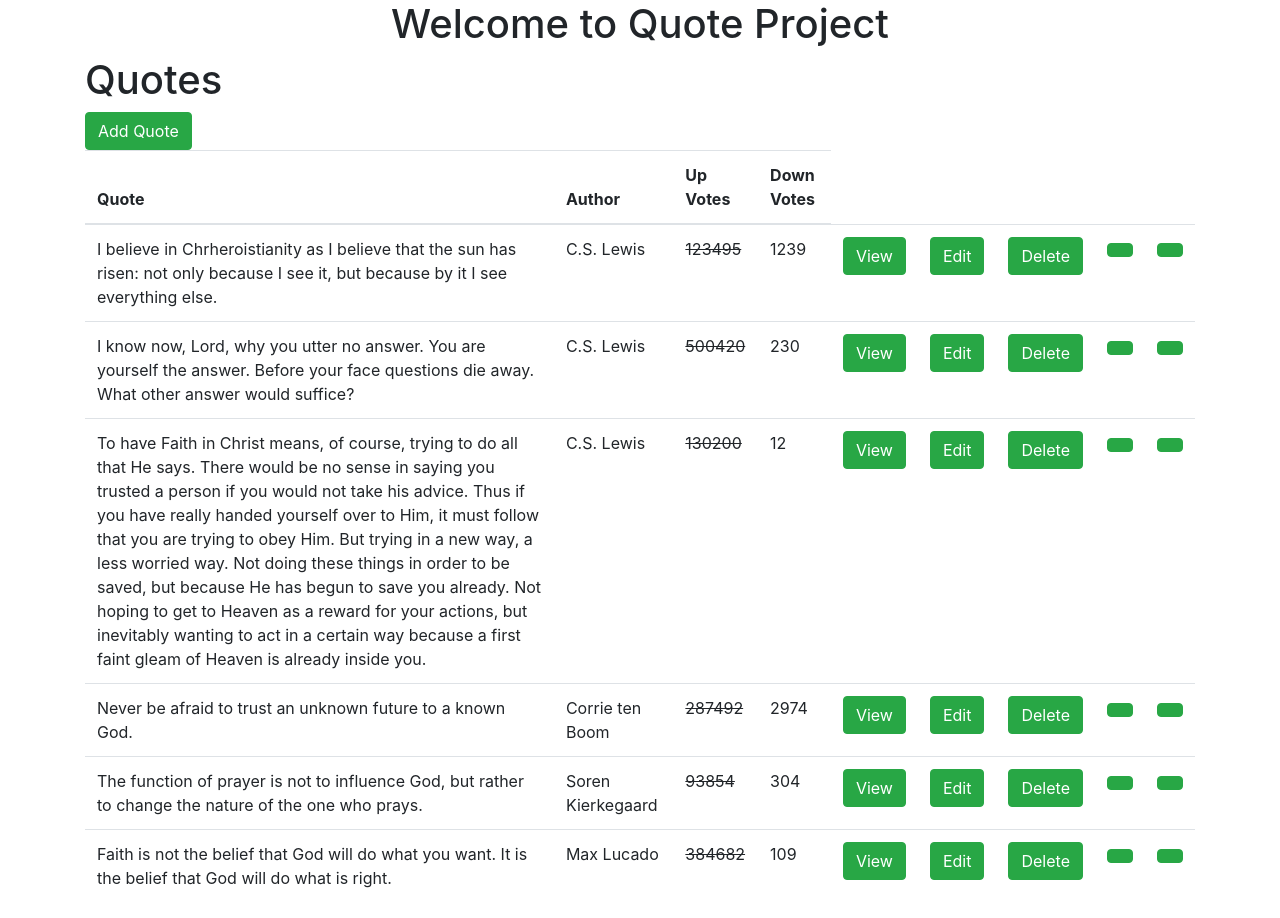
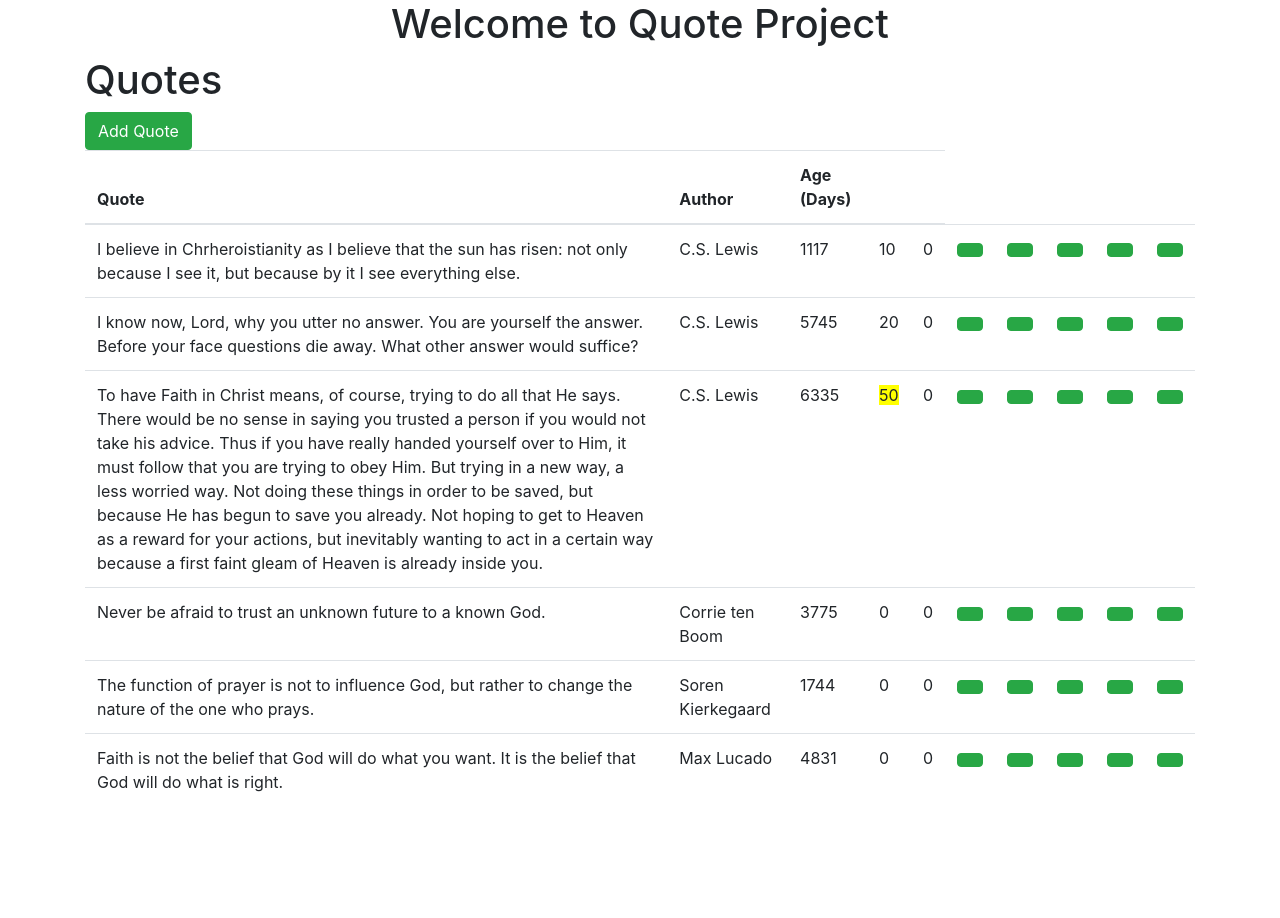
Before and after one commit to fevenMwoldu/Quotes-Project, an Angular app: page / in a window 1280 px wide. After the commit the page ends 822 px from the top, so only its background shows below. Built offline with nearby package versions, Linux system fonts and the light colour scheme.

Commit message:
generated custome directives that highlights the one with the maximum votes  and generated pipes that calculates the time passed sice the quote was created

```diff
--- a/src/app/app.module.ts
+++ b/src/app/app.module.ts
@@ -7,6 +7,7 @@ import { QuoteFormComponent } from './quote-form/quote-form.component';
 import { QuotesComponent } from './quotes/quotes.component';
 import { QuoteDetailsComponent } from './quote-details/quote-details.component';
 import { HighlightDirective } from './highlight.directive';
+import { DateCountPipe } from './date-count.pipe';
 
 @NgModule({
   declarations: [
@@ -14,7 +15,8 @@ import { HighlightDirective } from './highlight.directive';
     QuoteFormComponent,
     QuotesComponent,
     QuoteDetailsComponent,
-    HighlightDirective
+    HighlightDirective,
+    DateCountPipe
   ],
   imports: [
     BrowserModule,
--- /dev/null
+++ b/src/app/date-count.pipe.ts
@@ -0,0 +1,13 @@
+import { Pipe, PipeTransform } from '@angular/core';
+
+@Pipe({
+  name: 'dateCount'
+})
+export class DateCountPipe implements PipeTransform {
+
+  transform(createdOn: Date, args?: any): number {
+    let now: Date = new Date();
+    return Math.floor((Date.UTC(now.getFullYear(), now.getMonth(), now.getDate()) - Date.UTC(createdOn.getFullYear(), createdOn.getMonth(), createdOn.getDate())) / 86400000);
+  }
+
+}
--- a/src/app/highlight.directive.ts
+++ b/src/app/highlight.directive.ts
@@ -1,16 +1,20 @@
-import { Directive,ElementRef} from '@angular/core';
+import { Directive,ElementRef, Input, OnInit} from '@angular/core';
 import { Quote } from './quote';
 
 
 @Directive({
   selector: '[appHighlight]'
 })
-export class HighlightDirective {
+export class HighlightDirective implements OnInit {
+
+  @Input('appHighlight') highlight: boolean;
+  private defaultColor;
 
   constructor(private elem:ElementRef) {
-
-
-    this.elem.nativeElement.style.textDecoration='line-through';
+    this.defaultColor =  this.elem.nativeElement.style.backgroundColor;
    }
 
+   ngOnInit(): void {
+    this.elem.nativeElement.style.backgroundColor= this.highlight === true ? 'yellow' : this.defaultColor;
+  }
 }
--- a/src/app/quote-form/quote-form.component.ts
+++ b/src/app/quote-form/quote-form.component.ts
@@ -15,7 +15,8 @@ export class QuoteFormComponent implements OnInit {
     author: '',
     submittedBy: '',
     upVotes: 0,
-    downVotes: 0
+    downVotes: 0,
+    createdOn: new Date()
   };
 
   quotes: Quote[] = [
@@ -24,37 +25,43 @@ export class QuoteFormComponent implements OnInit {
       author: 'C.S. Lewis',
       submittedBy: 'Simon Ogbamichael',
       upVotes: 123495,
-      downVotes: 1239
+      downVotes: 1239,
+      createdOn: new Date()
     }, {
       description: 'I know now, Lord, why you utter no answer. You are yourself the answer. Before your face questions die away. What other answer would suffice?',
       author: 'C.S. Lewis',
       submittedBy: 'Simon Ogbamichael',
       upVotes: 500420,
-      downVotes: 230
+      downVotes: 230,
+      createdOn: new Date()
     }, {
       description: 'To have Faith in Christ means, of course, trying to do all that He says. There would be no sense in saying you trusted a person if you would not take his advice. Thus if you have really handed yourself over to Him, it must follow that you are trying to obey Him. But trying in a new way, a less worried way. Not doing these things in order to be saved, but because He has begun to save you already. Not hoping to get to Heaven as a reward for your actions, but inevitably wanting to act in a certain way because a first faint gleam of Heaven is already inside you.',
       author: 'C.S. Lewis',
       submittedBy: 'Simon Ogbamichael',
       upVotes: 130200,
-      downVotes: 12
+      downVotes: 12,
+      createdOn: new Date()
     }, {
       description: 'Never be afraid to trust an unknown future to a known God.',
       author: 'Corrie ten Boom',
       submittedBy: 'Simon Ogbamichael',
       upVotes: 287492,
-      downVotes: 2974
+      downVotes: 2974,
+      createdOn: new Date()
     }, {
       description: 'The function of prayer is not to influence God, but rather to change the nature of the one who prays.',
       author: 'Soren Kierkegaard',
       submittedBy: 'Simon Ogbamichael',
       upVotes: 93854,
-      downVotes: 304
+      downVotes: 304,
+      createdOn: new Date()
     }, {
       description: 'Faith is not the belief that God will do what you want. It is the belief that God will do what is right.',
       author: 'Max Lucado',
       submittedBy: 'Simon Ogbamichael',
       upVotes: 384682,
-      downVotes: 109
+      downVotes: 109,
+      createdOn: new Date()
     }
   ];
 
@@ -66,7 +73,8 @@ export class QuoteFormComponent implements OnInit {
       author: '',
       submittedBy: '',
       upVotes: 0,
-      downVotes: 0
+      downVotes: 0,
+      createdOn: new Date()
     };
   }
 
@@ -81,7 +89,8 @@ export class QuoteFormComponent implements OnInit {
       author: '',
       submittedBy: '',
       upVotes: 0,
-      downVotes: 0
+      downVotes: 0,
+      createdOn: new Date()
     };
 
     this.addQuoteButtonStatus = false;
--- a/src/app/quotes/quotes.component.html
+++ b/src/app/quotes/quotes.component.html
@@ -13,19 +13,25 @@
                 <tr>
                     <th>Quote</th>
                     <th>Author</th>
-                    <th>Up Votes</th>
-                    <th>Down Votes</th>
+                    <th>Age (Days)</th>
+                    <th><i class="fas fa-thumbs-up"></i></th>
+                    <th><i class="fas fa-thumbs-down"></i></th>
                 </tr>
             </thead>
             <tbody>
                 <tr *ngFor="let quote of quotes">
                     <td>{{quote.description}}</td>
                     <td>{{quote.author}}</td>
-                    <td appHighlight>{{quote.upVotes}}</td>
+                    <td>{{quote.createdOn | dateCount}}</td>
+
+                    <td><span [appHighlight]="quote.upVotes === maxUpVotes">{{quote.upVotes}}</span></td>
+
                     <td>{{quote.downVotes}}</td>
-                    <td><button type="button" class="btn btn-success" (click)="onSelect(quote)">View</button></td>
-                    <td><button type="button" class="btn btn-success" (click)="onSelect(quote)">Edit</button></td>
-                    <td><button type="button" class="btn btn-success" (click)="onDelete(quote)">Delete</button></td>
+
+
+                    <td><button type="button" class="btn btn-success" (click)="onSelect(quote)"><i class="fas fa-info-circle"></i></button></td>
+                    <td><button type="button" class="btn btn-success" (click)="onSelect(quote)"><i class="far fa-edit"></i></button></td>
+                    <td><button type="button" class="btn btn-success" (click)="onDelete(quote)"><i class="fas fa-trash"></i></button></td>
                     <td><button type="button" class="btn btn-success" (click)="incrementUpVotes(quote)"><i class="fas fa-thumbs-up"></i></button></td>
                     <td><button type="button" class="btn btn-success" (click)="incrementDownVotes(quote)"><i class="fas fa-thumbs-down"></i></button></td>
 
--- a/src/app/quotes/quotes.component.ts
+++ b/src/app/quotes/quotes.component.ts
@@ -8,6 +8,7 @@ import { Quote} from '../quote';
 })
 export class QuotesComponent implements OnInit {
   selectedQuote: Quote;
+  maxUpVotes = 0
 
   onSelect(quote: Quote): void {
     this.selectedQuote = quote;
@@ -20,19 +21,20 @@ export class QuotesComponent implements OnInit {
     }
   }
   incrementUpVotes(quote:Quote):void{
-
-    var count=quote.upVotes;
-    var sum=count+1;
-    quote.upVotes=sum;
-
+    quote.upVotes += 1;
+    if(quote.upVotes > this.maxUpVotes){
+      this.maxUpVotes = quote.upVotes;
+    }
   }
 
   incrementDownVotes(quote:Quote):void{
+    quote.downVotes += 1;
+  }
 
-    var count=quote.downVotes;
-    var sum=count+1;
-    quote.downVotes=sum;
-
+  randomDate(): Date {
+    let start: Date = new Date(2000, 1, 1);
+    let end: Date = new Date();
+    return new Date(start.getTime() + Math.random() * (end.getTime() - start.getTime()));
   }
 
   quotes: Quote[] = [
@@ -40,44 +42,54 @@ export class QuotesComponent implements OnInit {
       description: 'I believe in Chrheroistianity as I believe that the sun has risen: not only because I see it, but because by it I see everything else.',
       author: 'C.S. Lewis',
       submittedBy: 'Simon Ogbamichaeherol',
-      upVotes: 123495,
-      downVotes: 1239
+      upVotes: 10,
+      downVotes: 0,
+      createdOn: this.randomDate()
     }, {
       description: 'I know now, Lord, why you utter no answer. You are yourself the answer. Before your face questions die away. What other answer would suffice?',
       author: 'C.S. Lewis',
       submittedBy: 'Simon Ogbamichael',
-      upVotes: 500420,
-      downVotes: 230
+      upVotes: 20,
+      downVotes: 0,
+      createdOn: this.randomDate()
     }, {
       description: 'To have Faith in Christ means, of course, trying to do all that He says. There would be no sense in saying you trusted a person if you would not take his advice. Thus if you have really handed yourself over to Him, it must follow that you are trying to obey Him. But trying in a new way, a less worried way. Not doing these things in order to be saved, but because He has begun to save you already. Not hoping to get to Heaven as a reward for your actions, but inevitably wanting to act in a certain way because a first faint gleam of Heaven is already inside you.',
       author: 'C.S. Lewis',
       submittedBy: 'Simon Ogbamichael',
-      upVotes: 130200,
-      downVotes: 12
+      upVotes: 50,
+      downVotes: 0,
+      createdOn: this.randomDate()
     }, {
       description: 'Never be afraid to trust an unknown future to a known God.',
       author: 'Corrie ten Boom',
       submittedBy: 'Simon Ogbamichael',
-      upVotes: 287492,
-      downVotes: 2974
+      upVotes: 0,
+      downVotes: 0,
+      createdOn: this.randomDate()
     }, {
       description: 'The function of prayer is not to influence God, but rather to change the nature of the one who prays.',
       author: 'Soren Kierkegaard',
       submittedBy: 'Simon Ogbamichael',
-      upVotes: 93854,
-      downVotes: 304
+      upVotes: 0,
+      downVotes: 0,
+      createdOn: this.randomDate()
     }, {
       description: 'Faith is not the belief that God will do what you want. It is the belief that God will do what is right.',
       author: 'Max Lucado',
       submittedBy: 'Simon Ogbamichael',
-      upVotes: 384682,
-      downVotes: 109
+      upVotes: 0,
+      downVotes: 0,
+      createdOn: this.randomDate()
     }
   ];
 
   constructor() { }
 
   ngOnInit() {
+    this.calcMaxUpVote();
   }
 
+  calcMaxUpVote(): void {
+    this.maxUpVotes = Math.max(...this.quotes.map(q => q.upVotes));
+  }
 }
```
Also changed, not shown: src/app/quote.ts (+6 -2 lines), 1 other file (tests, documents, lock files or other folders).
